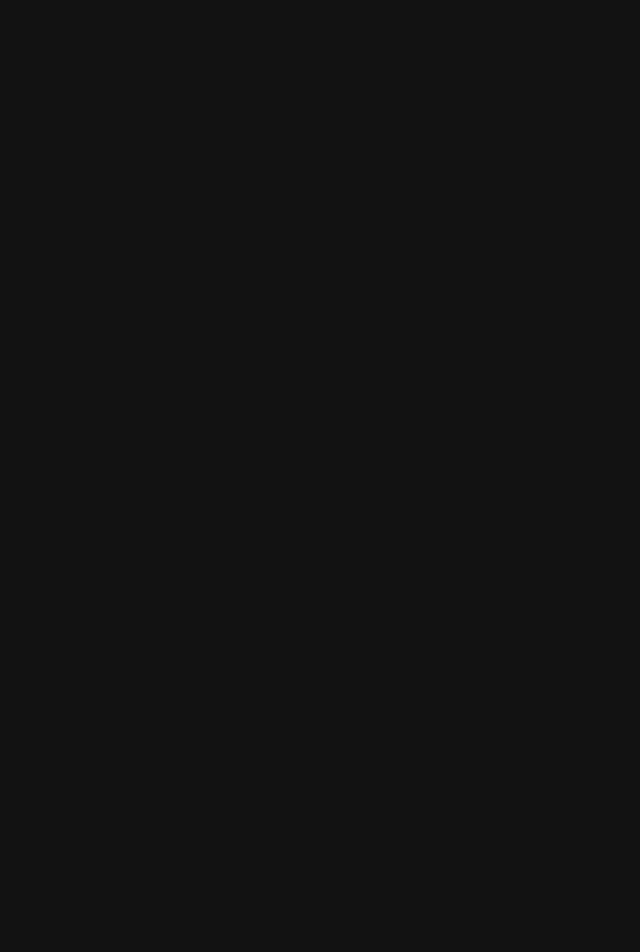
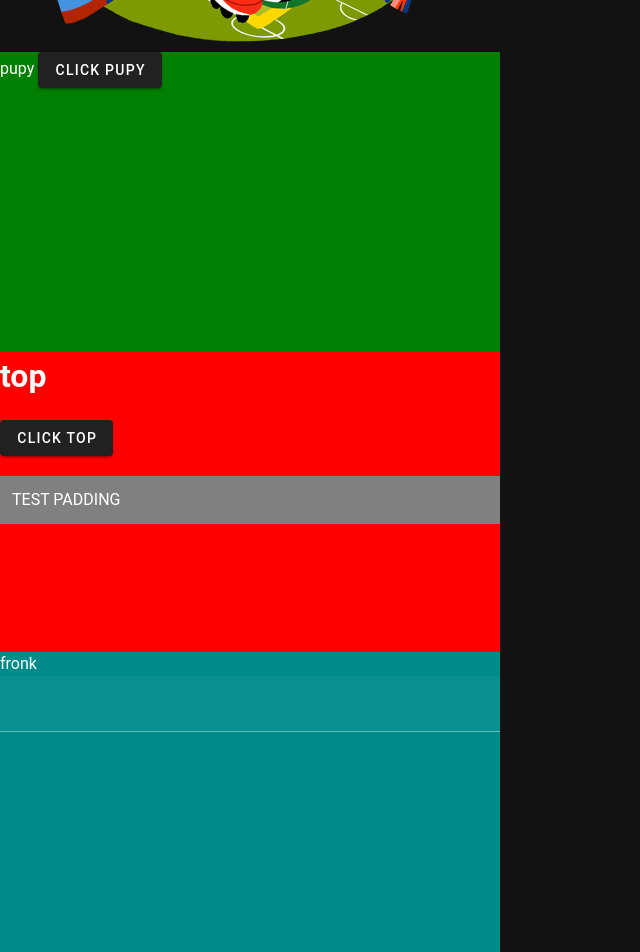
Before and after one commit to wolfnest/cars-management, a Nuxt app: page /test1 in a window 1280 px wide. Before the commit this address had no page. Shown: the part 155-1107 px from the top of the page, without its empty margins (0-640 px from the left). Before the commit the page ends 800 px from the top, so only its background shows below. Built offline with nearby package versions, Linux system fonts and the light colour scheme.

Commit message:
add test1

```diff
--- /dev/null
+++ b/app/pages/test1.vue
@@ -0,0 +1,25 @@
+<template>
+  <div>
+    <img src="/google.png" />
+    <div style="background-color: green; width: 500px; height: 300px">
+      pupy
+      <v-btn> CLICK PUPY </v-btn>
+    </div>
+    <div style="background-color: red; width: 500px; height: 300px">
+      <h1>top</h1>
+      <v-btn class="pt-0 mt-5"> CLICK TOP </v-btn>
+      <div class="pa-3 mt-5" style="background-color: grey">TEST PADDING</div>
+    </div>
+    <div class="fei" style="width: 500px; height: 300px">
+      <p>fronk</p>
+      <v-text-field></v-text-field>
+    </div>
+  </div>
+</template>
+
+<script lang="ts" setup></script>
+<style>
+.fei {
+  background-color: darkcyan;
+}
+</style>
```
Also changed, not shown: public/google.png (added), public/robots.txt (renamed from app/public/robots.txt), 1 other file (tests, documents, lock files or other folders).
